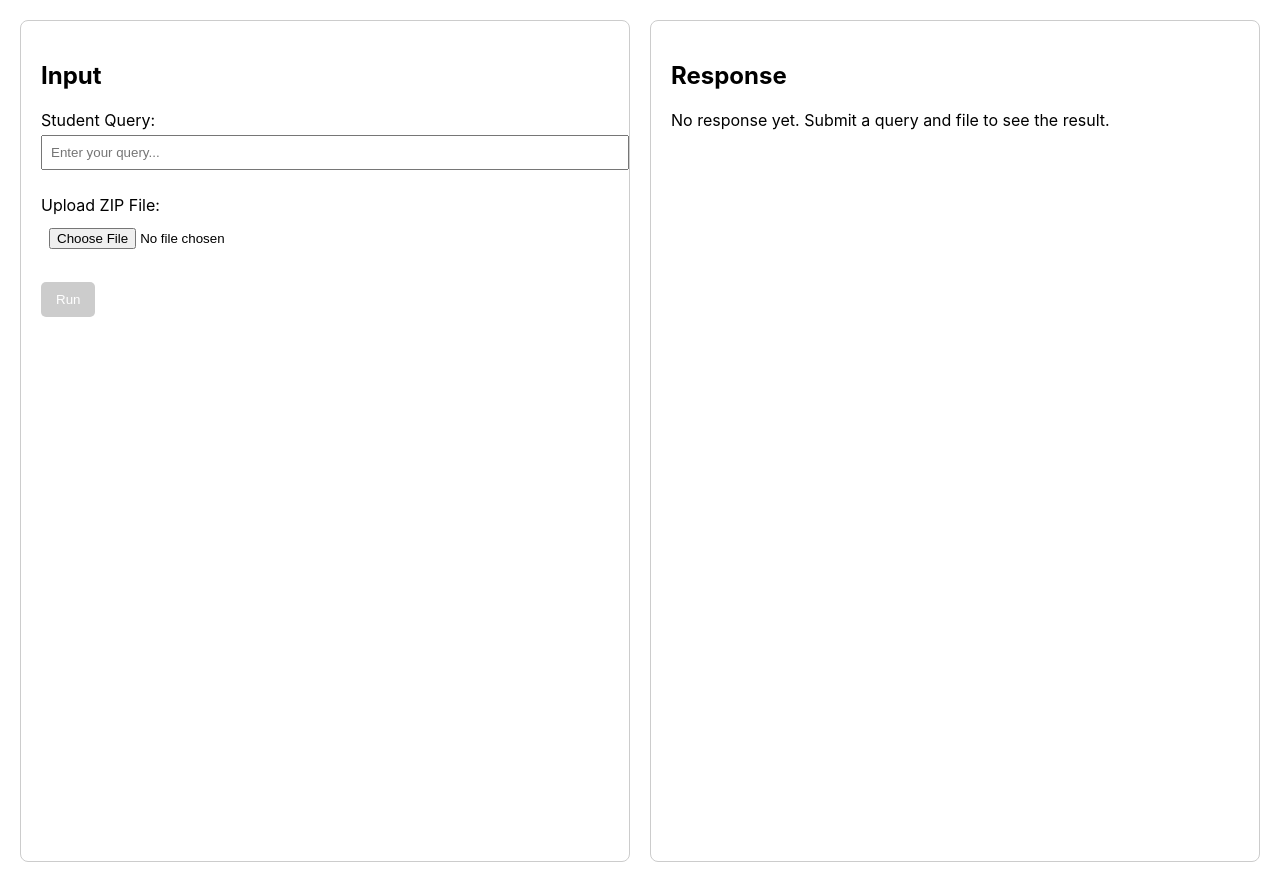
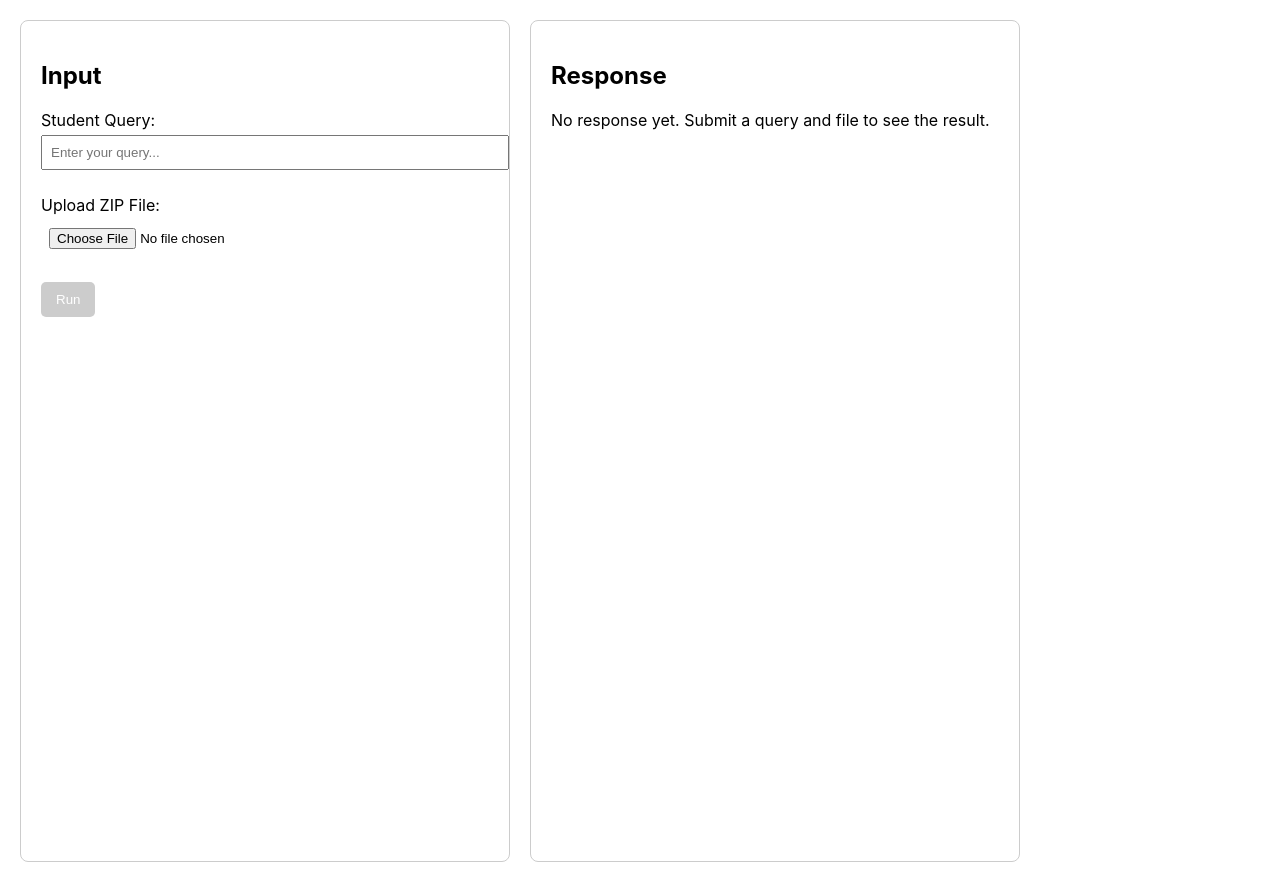
Before and after one commit to vandadiReddyRaju/react_bot_frontend, a React (Create React App) app: page / in a window 1280 px wide. Built offline with nearby package versions, Linux system fonts and the light colour scheme.

Commit message:
Update App.css

```diff
--- a/src/App.css
+++ b/src/App.css
@@ -4,8 +4,16 @@
   gap: 20px;
 }
 
-.input-container, .response-container {
-  flex: 1;
+.input-container{
+  width :35vw;
+  padding: 20px;
+  border: 1px solid #ccc;
+  border-radius: 8px;
+  height:100vh;
+}
+
+.response-container {
+  width :35vw;
   padding: 20px;
   border: 1px solid #ccc;
   border-radius: 8px;
@@ -54,7 +62,6 @@ button:disabled {
   background-color: #f5f5f5;
   padding: 10px;
   border-radius: 5px;
-  max-height: 300px;
   overflow-y: auto;
 }
 
```
